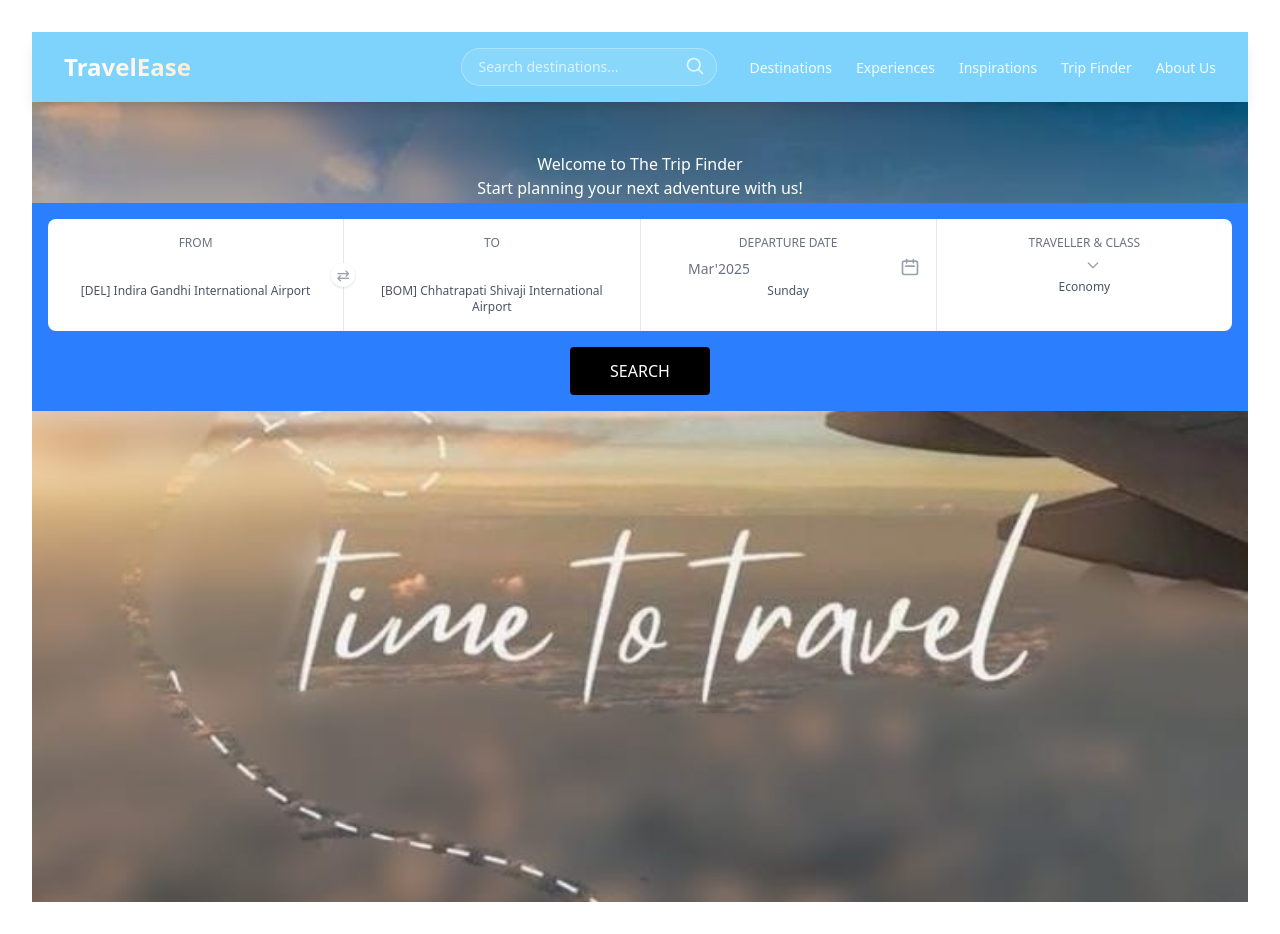
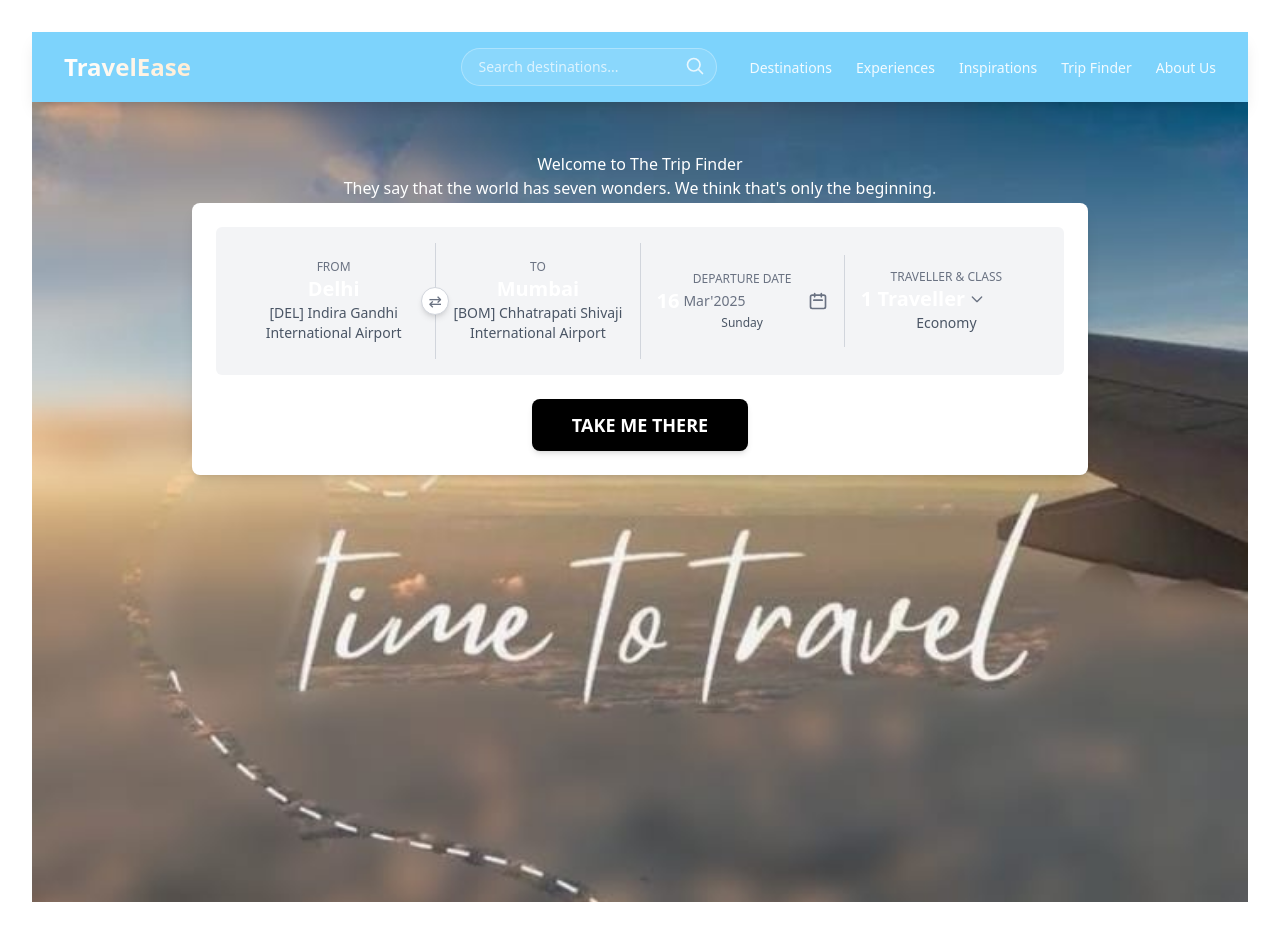
Before and after one commit to 21rr10/minor-project-frontend, a React (Vite) app in the folder minor-project/: page / in a window 1280 px wide. Built offline with nearby package versions, Linux system fonts and the light colour scheme.

Commit message:
updated code

```diff
--- a/minor-project/src/components/flightSearch.jsx
+++ b/minor-project/src/components/flightSearch.jsx
@@ -1,37 +1,38 @@
-import React from 'react';
+import React from "react";
 
 const FlightSearchComponent = () => {
   return (
-    <div className="bg-blue-500 p-4 w-full bg-opacity-80">
-      <div className="bg-white rounded-lg flex flex-wrap md:flex-nowrap">
-        {/* FROM section */}
-        <div className="flex-1 p-4 relative border-r border-gray-200">
-          <div className="text-xs text-gray-500 uppercase font-medium">FROM</div>
-          <div className="text-2xl font-bold">Delhi</div>
-          <div className="text-xs text-gray-600">[DEL] Indira Gandhi International Airport</div>
+    <div className="bg-white p-6 rounded-lg shadow-lg w-full max-w-4xl mx-auto">
+      {/* Flight Search Row */}
+      <div className="flex flex-wrap md:flex-nowrap items-center bg-gray-100 p-4 rounded-md">
+        {/* FROM Section */}
+        <div className="flex-1 p-4 relative border-r border-gray-300">
+          <div className="text-xs text-gray-500 uppercase font-medium">From</div>
+          <div className="text-xl font-semibold">Delhi</div>
+          <div className="text-sm text-gray-600">[DEL] Indira Gandhi International Airport</div>
 
-          {/* Swap button */}
+          {/* Swap Button */}
           <div className="absolute right-0 top-1/2 transform -translate-y-1/2 translate-x-1/2 z-10">
-            <button className="bg-white rounded-full p-1 shadow text-gray-400 w-6 h-6 flex items-center justify-center">
+            <button className="bg-white border border-gray-300 rounded-full p-1 shadow-md text-gray-500 w-7 h-7 flex items-center justify-center">
               ⇄
             </button>
           </div>
         </div>
 
-        {/* TO section */}
-        <div className="flex-1 p-4 border-r border-gray-200">
-          <div className="text-xs text-gray-500 uppercase font-medium">TO</div>
-          <div className="text-2xl font-bold">Mumbai</div>
-          <div className="text-xs text-gray-600">[BOM] Chhatrapati Shivaji International Airport</div>
+        {/* TO Section */}
+        <div className="flex-1 p-4 border-r border-gray-300">
+          <div className="text-xs text-gray-500 uppercase font-medium">To</div>
+          <div className="text-xl font-semibold">Mumbai</div>
+          <div className="text-sm text-gray-600">[BOM] Chhatrapati Shivaji International Airport</div>
         </div>
 
-        {/* DEPARTURE DATE section */}
-        <div className="flex-1 p-4 border-r border-gray-200">
-          <div className="text-xs text-gray-500 uppercase font-medium">DEPARTURE DATE</div>
+        {/* DEPARTURE DATE Section */}
+        <div className="flex-1 p-4 border-r border-gray-300">
+          <div className="text-xs text-gray-500 uppercase font-medium">Departure Date</div>
           <div className="flex items-center">
-            <div className="text-2xl font-bold">16</div>
+            <div className="text-xl font-semibold">16</div>
             <div className="text-sm text-gray-500 ml-1 self-end mb-1">Mar'2025</div>
-            <div className="ml-auto text-gray-400">
+            <div className="ml-auto text-gray-500">
               <svg className="w-5 h-5" fill="none" stroke="currentColor" viewBox="0 0 24 24" xmlns="http://www.w3.org/2000/svg">
                 <path strokeLinecap="round" strokeLinejoin="round" strokeWidth="2" d="M8 7V3m8 4V3m-9 8h10M5 21h14a2 2 0 002-2V7a2 2 0 00-2-2H5a2 2 0 00-2 2v12a2 2 0 002 2z"></path>
               </svg>
@@ -40,25 +41,25 @@ const FlightSearchComponent = () => {
           <div className="text-xs text-gray-600">Sunday</div>
         </div>
 
-        {/* TRAVELLER & CLASS section */}
+        {/* TRAVELLERS & CLASS Section */}
         <div className="flex-1 p-4">
-          <div className="text-xs text-gray-500 uppercase font-medium">TRAVELLER & CLASS</div>
+          <div className="text-xs text-gray-500 uppercase font-medium">Traveller & Class</div>
           <div className="flex items-center">
-            <div className="text-xl font-bold">1 Traveller(s)</div>
-            <div className="ml-1 text-gray-400">
+            <div className="text-xl font-semibold">1 Traveller</div>
+            <div className="ml-1 text-gray-500">
               <svg className="w-4 h-4" fill="none" stroke="currentColor" viewBox="0 0 24 24" xmlns="http://www.w3.org/2000/svg">
                 <path strokeLinecap="round" strokeLinejoin="round" strokeWidth="2" d="M19 9l-7 7-7-7"></path>
               </svg>
             </div>
           </div>
-          <div className="text-xs text-gray-600">Economy</div>
+          <div className="text-sm text-gray-600">Economy</div>
         </div>
       </div>
 
-      {/* Search button */}
-      <div className="mt-4 flex justify-center">
-        <button className="bg-black text-white py-3 px-10 rounded font-medium">
-          SEARCH
+      {/* "Take Me There" Button */}
+      <div className="mt-6 flex justify-center">
+        <button className="bg-black text-white py-3 px-10 rounded-lg text-lg font-semibold shadow-md hover:bg-gray-800 transition duration-200">
+          TAKE ME THERE
         </button>
       </div>
     </div>
--- a/minor-project/src/pages/Home.jsx
+++ b/minor-project/src/pages/Home.jsx
@@ -17,7 +17,7 @@ function Home() {
             paddingTop: "50px"
         }}>
             <h1>Welcome to The Trip Finder</h1>
-            <p>Start planning your next adventure with us!</p>
+            <p>They say that the world has seven wonders. We think that's only the beginning.</p>
             <hr></hr><hr></hr><hr></hr>
             <FlightSearchComponent></FlightSearchComponent>
         </div>
```
